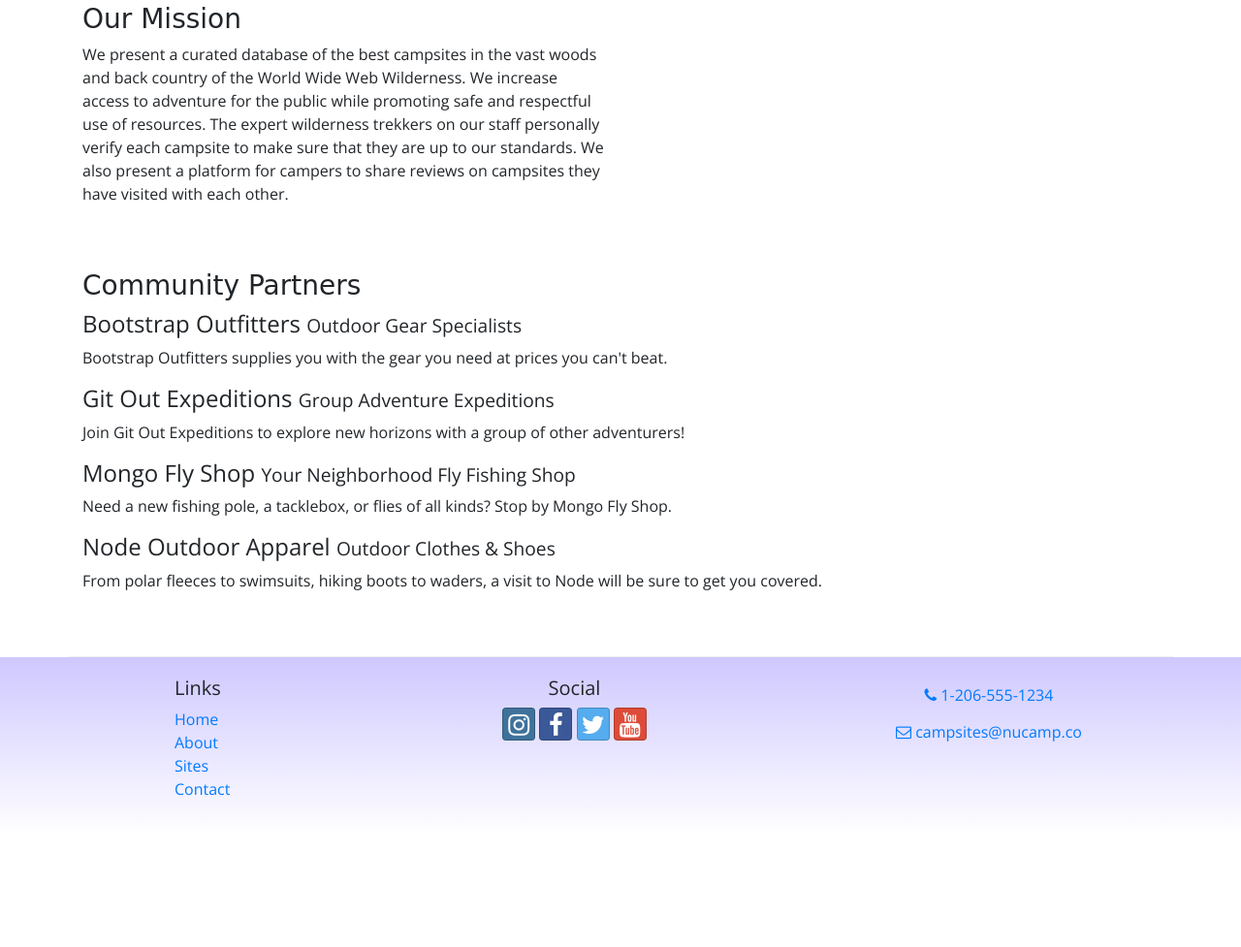
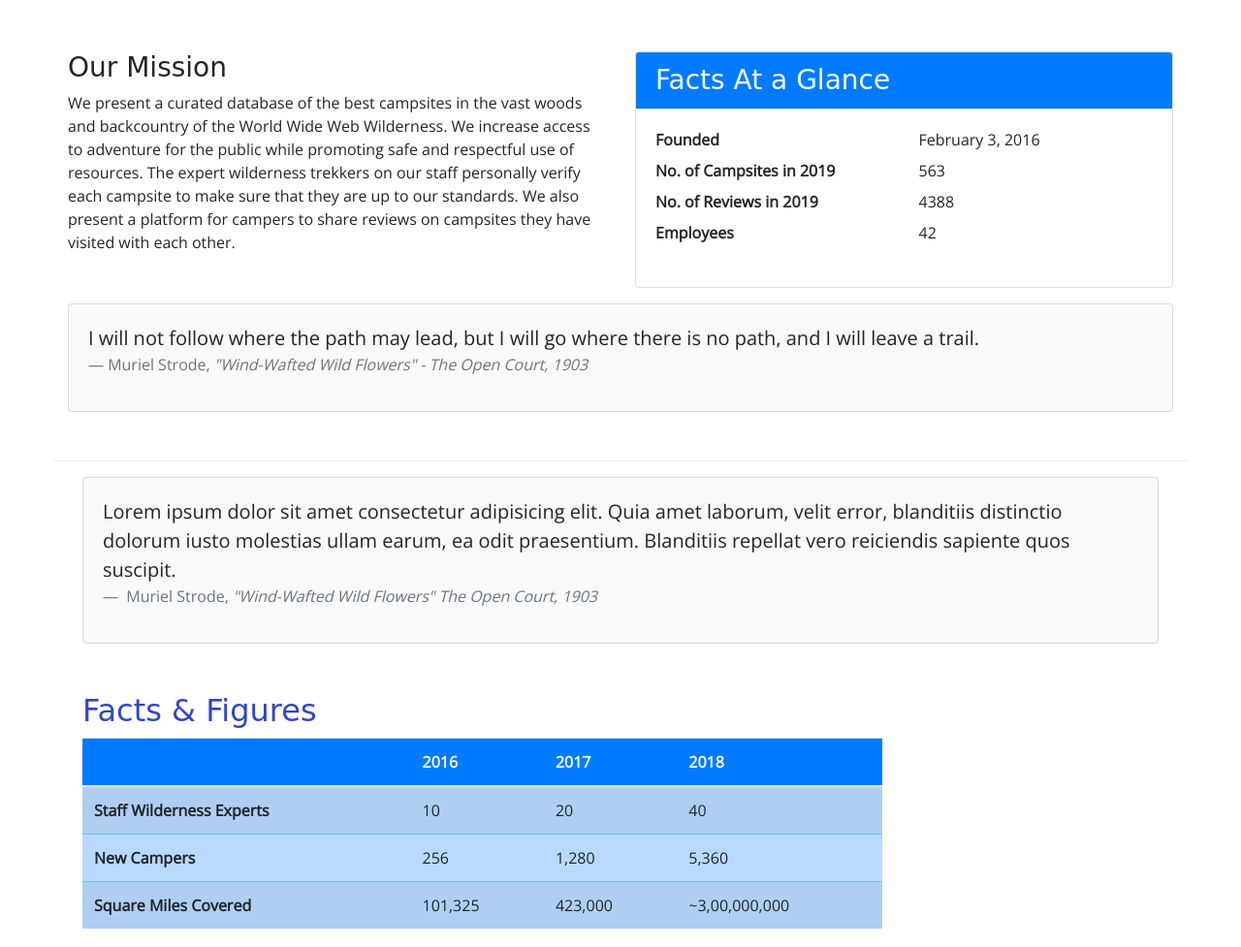
Before and after one commit to Hence07/Nucamp, a website: page aboutus.html in a window 1280 px wide. Shown: the part 351-1328 px from the top of the page at 97% size. Before the commit the page ends 1213 px from the top, so only its background shows below. Drawn offline with nearby package versions, Linux system fonts and the light colour scheme; a web font is replaced by a local one.

Commit message:
Tables and Cards

```diff
--- a/aboutus.html
+++ b/aboutus.html
@@ -55,36 +55,103 @@
                 <h2>About Us</h2>
                 <hr />
             </div>
+
+
+    <div class="row row-content">
+        <div class="col-sm-6">
+            <h3>Our Mission</h3>
+            <p>We present a curated database of the best campsites in the vast woods and backcountry of the World Wide
+                Web Wilderness. We increase access to adventure for the public while promoting safe and respectful use
+                of resources. The expert wilderness trekkers on our staff personally verify each campsite to make sure
+                that they are up to our standards. We also present a platform for campers to share reviews on campsites
+                they have visited with each other.</p>
         </div>
+        <div class="col-sm-6">
+            <div class="card">
+                <h3 class="card-header bg-primary text-white">Facts At a Glance</h3>
+                <div class="card-body">
+                    <dl class="row">
+                        <dt class="col-6">Founded</dt>
+                        <dd class="col-6">February 3, 2016</dd>
+                        <dt class="col-6">No. of Campsites in 2019</dt>
+                        <dd class="col-6">563</dd>
+                        <dt class="col-6">No. of Reviews in 2019</dt>
+                        <dd class="col-6">4388</dd>
+                        <dt class="col-6">Employees</dt>
+                        <dd class="col-6">42</dd>
+                    </dl>
+                </div>
+            </div>
+        </div>
+        <div class="col">
+            <div class="card card-body bg-light mt-3">
+                <blockquote class="blockquote">
+                    <p class="mb-0">I will not follow where the path may lead, but I will go where there is no path, and
+                        I will leave a trail.</p>
+                    <footer class="blockquote-footer">Muriel Strode,
+                        <cite title="Source Title">"Wind-Wafted Wild Flowers" -
+                            The Open Court, 1903</cite>
+                    </footer>
+                </blockquote>
+            </div>
+        </div>
+    </div>
+             <div class="col">
+                 <div class="card bg bg-light mt-3">
+                     <blockquote class="blockquote  card-body">
+                         <p class="mb-0">Lorem ipsum dolor sit amet consectetur adipisicing elit. Quia amet laborum, velit error, blanditiis distinctio dolorum iusto molestias ullam earum, ea odit praesentium. Blanditiis repellat vero reiciendis sapiente quos suscipit.</p>
+                         <footer class="blockquote-footer"> Muriel Strode,
+                             <cite title="Source title">"Wind-Wafted Wild Flowers"
+                                 The Open Court, 1903
+                             </cite>
+                         </footer>
+                     </blockquote>
 
-        <div class="row">
-            <div class="col-xs-6 col-sm-6">
-                <h3>Our Mission</h3>
-                <p>We present a curated database of the best campsites in the vast woods and back country of the World
-                    Wide Web Wilderness. We increase access to adventure for the public while promoting safe and
-                    respectful use of resources. The expert wilderness trekkers on our staff personally verify each
-                    campsite to make sure that they are up to our standards. We also present a platform for campers to
-                    share reviews on campsites they have visited with each other.</p>
-            </div>
+                 </div>
+
+             </div>
         </div>
 
         <div class="row row-content">
-            <div class="col">
-                <h3>Community Partners</h3>
-                <h4>Bootstrap Outfitters <small>Outdoor Gear Specialists</small></h4>
-                <p>Bootstrap Outfitters supplies you with the gear you need at prices you can't beat.</p>
-                <h4>Git Out Expeditions <small>Group Adventure Expeditions</small></h4>
-                <p>Join Git Out Expeditions to explore new horizons with a group of other adventurers!</p>
-                <h4>Mongo Fly Shop <small>Your Neighborhood Fly Fishing Shop</small></h4>
-                <p>Need a new fishing pole, a tacklebox, or flies of all kinds? Stop by Mongo Fly Shop.</p>
-                <h4>Node Outdoor Apparel <small>Outdoor Clothes & Shoes</small></h4>
-                <p>From polar fleeces to swimsuits, hiking boots to waders, a visit to Node will be sure to get you
-                    covered.</p>
+            <div class="col-sm-9">
+                <h2>Facts &amp; Figures</h2>
+                <div class="table-responsive">
+                    <table class="table table-striped">
+                        <thead>
+                            <tr class="bg-primary text-light">
+                                <th></th>
+                                <th>2016</th>
+                                <th>2017</th>
+                                <th>2018</th>
+                            </tr>
+                        </thead>
+                        <tbody class="table-primary">
+                            <tr>
+                                <th>Staff Wilderness Experts</th>
+                                <td>10</td>
+                                <td>20</td>
+                                <td>40</td>
+                            </tr>
+                            <tr>
+                                <th>New Campers</th>
+                                <td>256</td>
+                                <td>1,280</td>
+                                <td>5,360</td>
+                            </tr>
+                            <tr>
+                                <th>Square Miles Covered</th>
+                                <td>101,325</td>
+                                <td>423,000</td>
+                                <td> ~3,00,000,000 </td>
+                            </tr>
+                        </tbody>
+                    </table>
+                </div>
             </div>
         </div>
     </div>
 
-    <footer>
+    <footer class="site-footer">
         <div class="container">
             <div class="row">
                 <div class="col-4 col-sm-2 offset-1">
--- a/css/styles.css
+++ b/css/styles.css
@@ -16,7 +16,7 @@ header h2 {
     color: #CEC8FF;
 }
 
-footer {
+.site-footer {
     background-image: linear-gradient(#CEC8FF, white);
     padding: 20px 0;
 }
```
Also changed, not shown: contactus.html (+1 -1 lines), index.html (+1 -1 lines).
